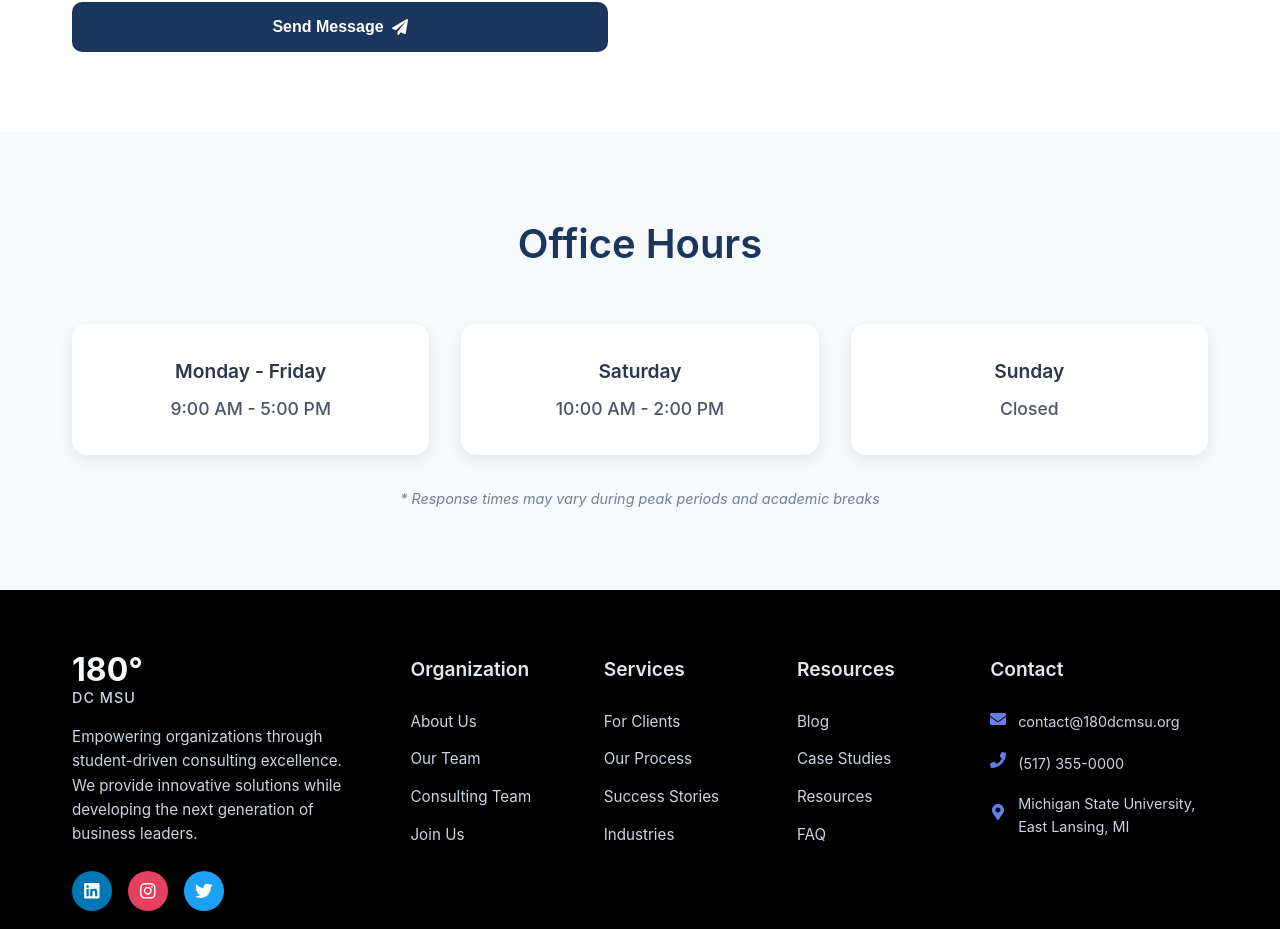
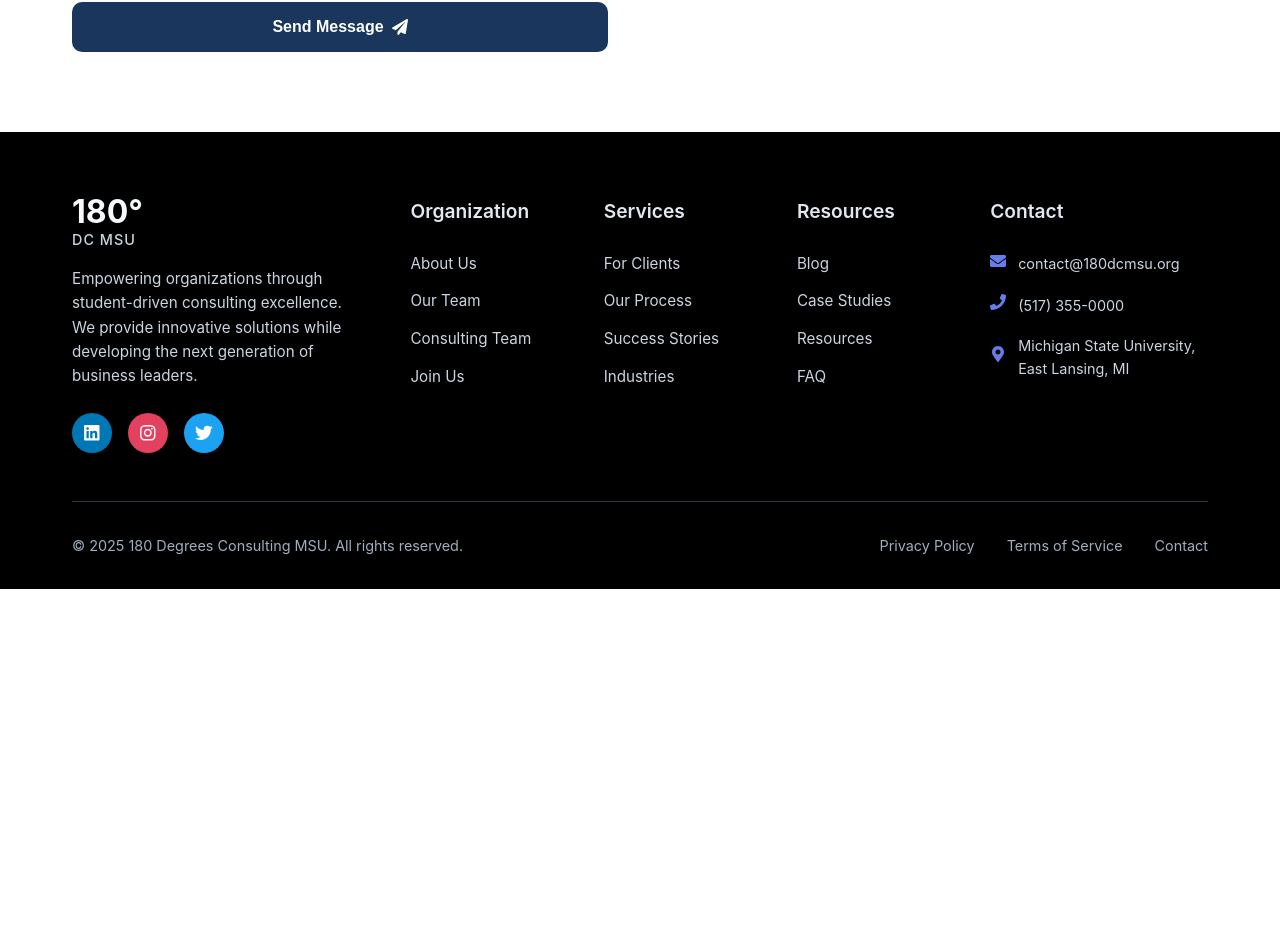
Before and after one commit to akhilkadari/180-website, a React (Create React App) app: page /contact in a window 1280 px wide. Shown: the part 1178-2107 px from the top of the page. After the commit the page ends 1767 px from the top, so only its background shows below. Built offline with nearby package versions, Linux system fonts and the light colour scheme.

Commit message:
small edits

```diff
--- a/src/pages/Contact.js
+++ b/src/pages/Contact.js
@@ -261,38 +261,6 @@
           </div>
         </div>
       </section>
-
-      {/* Office Hours */}
-      <section className="office-hours">
-        <div className="container">
-          <motion.div
-            initial={{ opacity: 0, y: 30 }}
-            whileInView={{ opacity: 1, y: 0 }}
-            transition={{ duration: 0.6 }}
-            viewport={{ once: true }}
-            className="hours-content"
-          >
-            <h2>Office Hours</h2>
-            <div className="hours-grid">
-              <div className="hours-item">
-                <h3>Monday - Friday</h3>
-                <p>9:00 AM - 5:00 PM</p>
-              </div>
-              <div className="hours-item">
-                <h3>Saturday</h3>
-                <p>10:00 AM - 2:00 PM</p>
-              </div>
-              <div className="hours-item">
-                <h3>Sunday</h3>
-                <p>Closed</p>
-              </div>
-            </div>
-            <p className="hours-note">
-              * Response times may vary during peak periods and academic breaks
-            </p>
-          </motion.div>
-        </div>
-      </section>
     </div>
   );
 };
--- a/src/pages/JoinUs.css
+++ b/src/pages/JoinUs.css
@@ -134,13 +134,13 @@
 
 .benefit-icon {
   font-size: 3rem;
-  color: black;
+  color: #94C973;
   margin-bottom: 1.5rem;
 }
 
 .benefit-card h3 {
   font-size: 1.3rem;
-  color: black;
+  color: #94C973;
   margin-bottom: 1rem;
   font-weight: 600;
 }
@@ -412,7 +412,7 @@
 /* Apply CTA */
 .apply-cta {
   padding: 5rem 0;
-  background: linear-gradient(135deg, #667eea 0%, #764ba2 100%);
+  background: black;
   color: white;
   text-align: center;
 }
```
Also changed, not shown: public/broad night.jpg (added).
